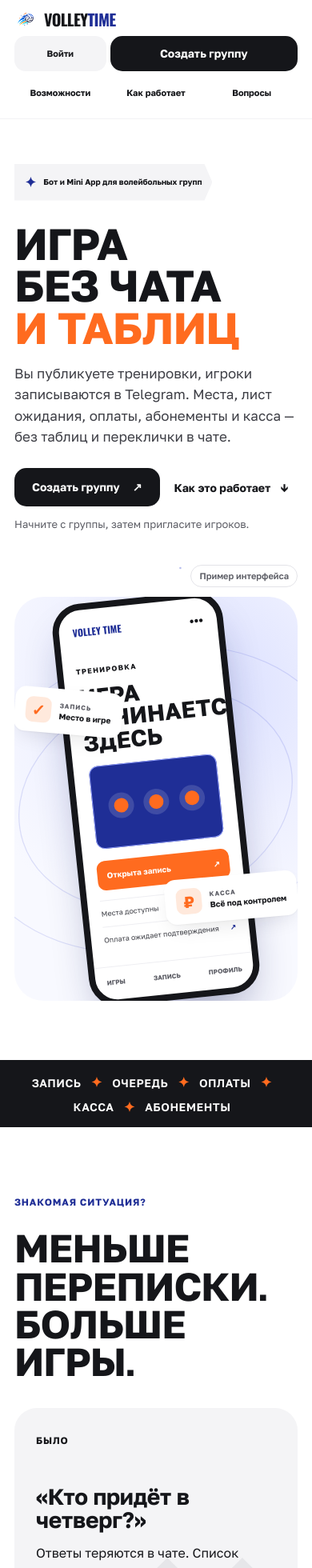
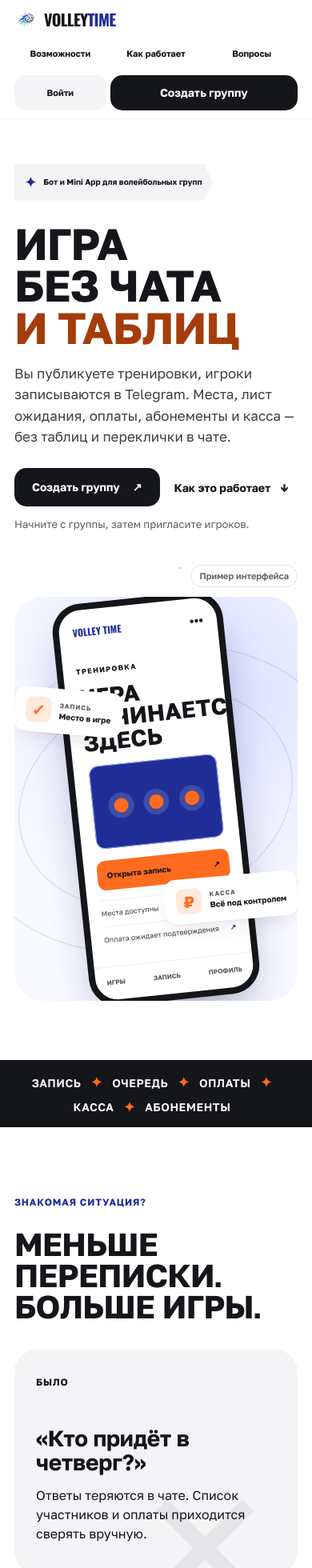
Before and after one commit to trafficolog/volleytime, a Nuxt app in the folder apps/web/: page / in a window 390 px wide. Shown: the top 1960 px of the page at 80% size. Built offline with nearby package versions, Linux system fonts and the light colour scheme; no server answers.

Commit message:
fix(3.11.5): resolve landing accessibility review
Task: 3.11.5

Release: v0.1.6

```diff
--- a/apps/web/app/assets/css/landing.css
+++ b/apps/web/app/assets/css/landing.css
@@ -1,4 +1,5 @@
 .landing {
+  --landing-orange-ink: #a43d0b;
   overflow-x: clip;
   background: var(--vt-paper);
   color: var(--vt-ink);
@@ -23,8 +24,13 @@
 }
 
 .landing :is(a, summary):focus-visible {
-  outline: 3px solid var(--vt-orange);
+  outline: 3px solid var(--vt-focus);
   outline-offset: 4px;
+}
+
+.landing__final :is(a, summary):focus-visible,
+.landing__footer :is(a, summary):focus-visible {
+  outline-color: #fff;
 }
 
 .landing__skip {
@@ -218,7 +224,7 @@
 }
 
 .landing h1 em {
-  color: var(--vt-orange);
+  color: var(--landing-orange-ink);
   font-style: normal;
 }
 
@@ -288,8 +294,12 @@
 
 .landing__nav-section[data-landing-active='true'],
 .landing__footer nav a[data-landing-active='true'] {
-  color: var(--vt-orange);
+  color: var(--landing-orange-ink);
   box-shadow: inset 0 -2px currentColor;
+}
+
+.landing__footer nav a[data-landing-active='true'] {
+  color: #ffad7a;
 }
 
 .landing__hero-art[data-landing-pointer='true'] .landing-preview__phone {
@@ -453,7 +463,7 @@
   padding: 11px 12px;
   border-radius: 10px;
   background: var(--vt-orange);
-  color: #fff;
+  color: #15161a;
   font-size: 10px;
   font-weight: 700;
 }
@@ -727,7 +737,7 @@
 }
 
 .landing__step-list li > span {
-  color: var(--vt-orange);
+  color: var(--landing-orange-ink);
   font-family: var(--f-num);
   font-size: 48px;
   font-weight: 700;
@@ -911,13 +921,12 @@
   }
 
   .landing__nav-section {
-    order: 2;
     flex: 1 1 auto;
   }
 
   .landing__login,
   .landing__header-cta {
-    order: 1;
+    flex: 0 0 auto;
   }
 
   .landing__login {
@@ -1001,7 +1010,6 @@
   }
 
   .landing__nav-section {
-    order: 2;
     white-space: nowrap;
   }
 
@@ -1031,6 +1039,10 @@
 
   .landing h2 {
     font-size: clamp(49px, 11vw, 67px);
+  }
+
+  .landing__section-intro h2 {
+    font-size: clamp(36px, 10.3vw, 67px);
   }
 
   .landing__eyebrow {
@@ -1114,3 +1126,9 @@
     transition-duration: 0.01ms !important;
   }
 }
+
+@media (prefers-reduced-motion: reduce), (pointer: coarse) {
+  .landing__button:hover {
+    transform: none;
+  }
+}
```
Also changed, not shown: 3 other files (tests, documents, lock files or other folders).
